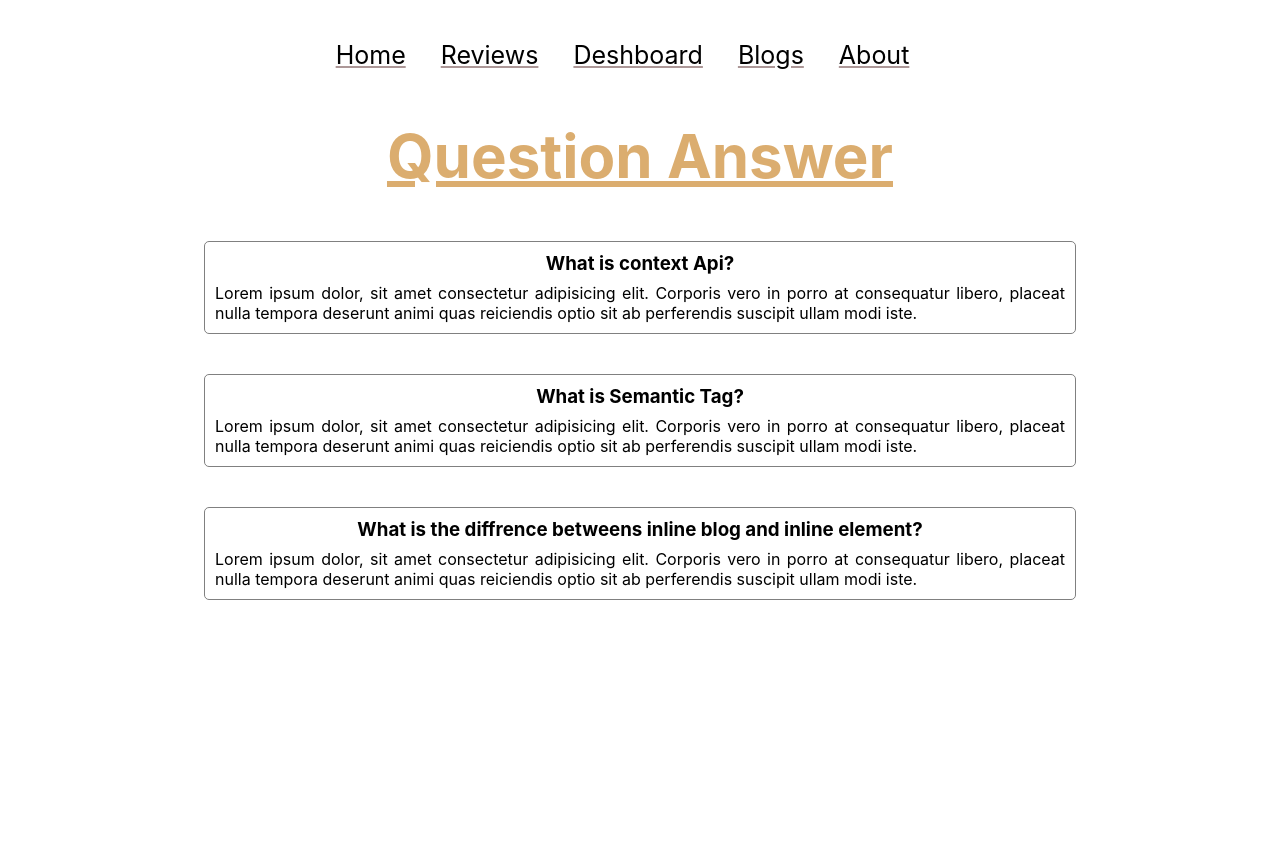
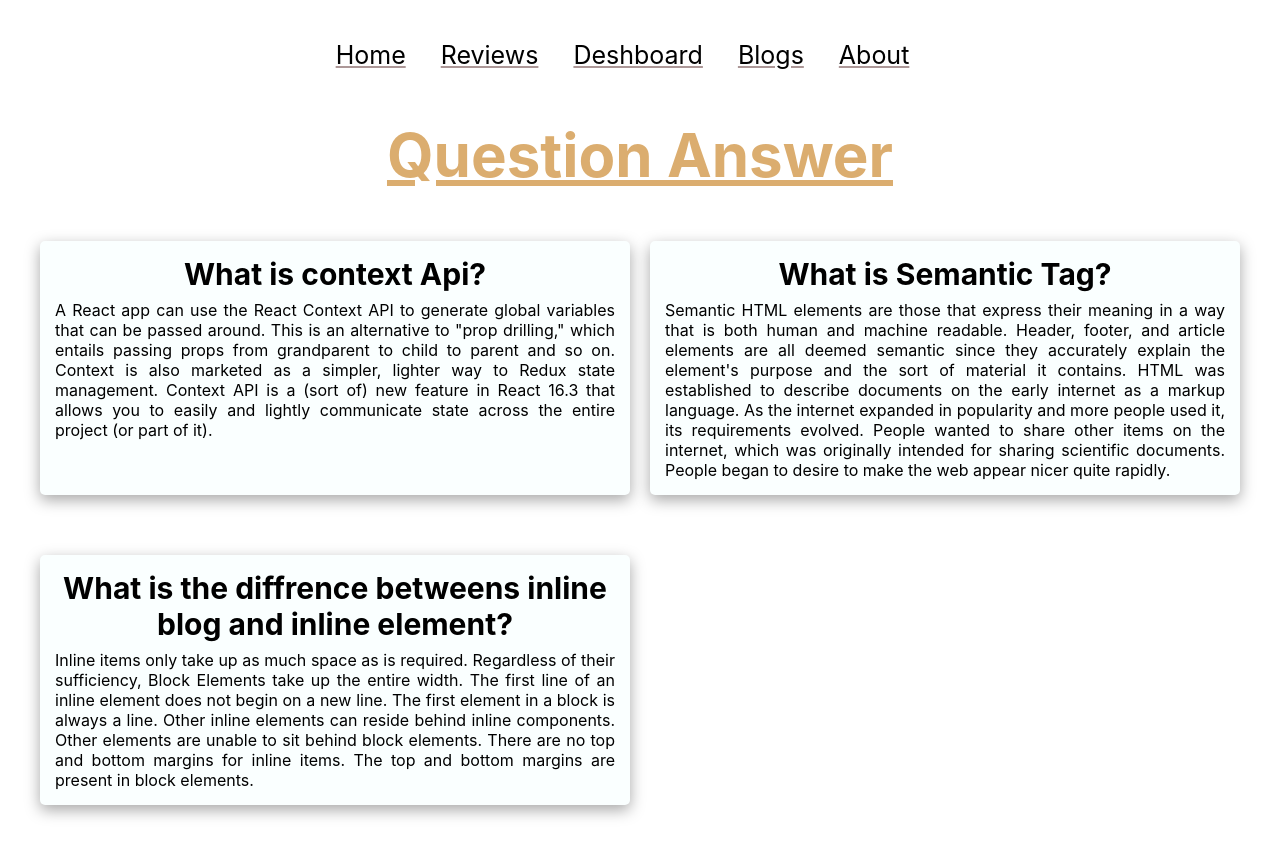
Before and after one commit to mdshahedhossen/products-review, a React (Create React App) app: page /blogs in a window 1280 px wide. Before the commit the page ends 800 px from the top, so only its background shows below. Built offline with nearby package versions, Linux system fonts and the light colour scheme.

Commit message:
all blogs

```diff
--- a/src/Components/Blogs/Blogs.css
+++ b/src/Components/Blogs/Blogs.css
@@ -1,22 +1,30 @@
 .box{
-    border: 1px solid gray;
-    padding: 10px;
+    padding: 15px;
     border-radius: 5px;
-    margin: auto;
     margin-bottom: 40px;
-    width: 850px;
-
+    background-color: #faffff;
+    box-shadow: rgba(0, 0, 0, 0.35) 0px 5px 15px;
 
 }
 .box p{
     text-align: justify;
     margin-top: 8px;
 }
+.box h3{
+    margin-bottom: 7px;
+    font-size: 30px;
+}
 .box-container{
     margin-top: 50px;
+    display: grid;
+    grid-template-columns: repeat(2,1fr);
+    gap: 20px;
+    margin-left: 40px;
+    margin-right: 40px;
+
 }
-.box-container h1{
-    margin-bottom: 49px;
+.QA{
+    margin: 49px 49px;
     text-decoration: underline;
     font-size: 60px;
     color: #dbad6f;
--- a/src/Components/Blogs/Blogs.js
+++ b/src/Components/Blogs/Blogs.js
@@ -3,20 +3,32 @@ import './Blogs.css'
 
 const Blogs = () => {
     return (
-        <div className='box-container'>
-            <h1>Question Answer</h1>
-
+        <div >
+            <h1 className='QA'>Question Answer</h1>
+            <div className='box-container'>
             <div className="box">
                 <h3>What is context Api?</h3>
-                <p>Lorem ipsum dolor, sit amet consectetur adipisicing elit. Corporis vero in porro at consequatur libero, placeat nulla tempora deserunt animi quas reiciendis optio sit ab perferendis suscipit ullam modi iste.</p>
+                <p>A React app can use the React Context API to generate global variables that can be passed around. This is an alternative to "prop drilling," which entails passing props from grandparent to child to parent and so on. Context is also marketed as a simpler, lighter way to Redux state management.
+                Context API is a (sort of) new feature in React 16.3 that allows you to easily and lightly communicate state across the entire project (or part of it).</p>
             </div>
             <div className="box">
                 <h3>What is Semantic Tag?</h3>
-                <p>Lorem ipsum dolor, sit amet consectetur adipisicing elit. Corporis vero in porro at consequatur libero, placeat nulla tempora deserunt animi quas reiciendis optio sit ab perferendis suscipit ullam modi iste.</p>
+                <p>Semantic HTML elements are those that express their meaning in a way that is both human and machine readable. Header, footer, and article elements are all deemed semantic since they accurately explain the element's purpose and the sort of material it contains.
+                HTML was established to describe documents on the early internet as a markup language. As the internet expanded in popularity and more people used it, its requirements evolved.
+                People wanted to share other items on the internet, which was originally intended for sharing scientific documents. People began to desire to make the web appear nicer quite rapidly.</p>
             </div>
             <div className="box">
                 <h3>What is the diffrence betweens inline blog and inline element?</h3>
-                <p>Lorem ipsum dolor, sit amet consectetur adipisicing elit. Corporis vero in porro at consequatur libero, placeat nulla tempora deserunt animi quas reiciendis optio sit ab perferendis suscipit ullam modi iste.</p>
+                <p>
+                Inline items only take up as much space as is required. Regardless of their sufficiency, Block Elements take up the entire width.
+                The first line of an inline element does not begin on a new line.
+                The first element in a block is always a line.
+                Other inline elements can reside behind inline components.
+                Other elements are unable to sit behind block elements.
+                There are no top and bottom margins for inline items.
+                The top and bottom margins are present in block elements.
+                </p>
+            </div>
             </div>
 
         </div>
--- a/src/Components/Cars/Car.css
+++ b/src/Components/Cars/Car.css
@@ -1,8 +1,10 @@
 .cars{
     height: 400px;
-    border: 1px solid gray;
+    /* border: 1px solid gray; */
     padding:3px;
     border-radius: 5px;
+    background-color: #faffff;
+    box-shadow: rgba(0, 0, 0, 0.35) 0px 5px 15px;
 }
 .cars img{
     height: 250px;
--- a/src/Components/Home/Home.css
+++ b/src/Components/Home/Home.css
@@ -55,6 +55,7 @@
     border: none;
     border-radius: 15px;
     color: rgb(12, 122, 71);
+    box-shadow: rgba(0, 0, 0, 0.35) 0px 5px 15px;
     cursor: pointer;
 }
 .show-all-btn:hover{
```
